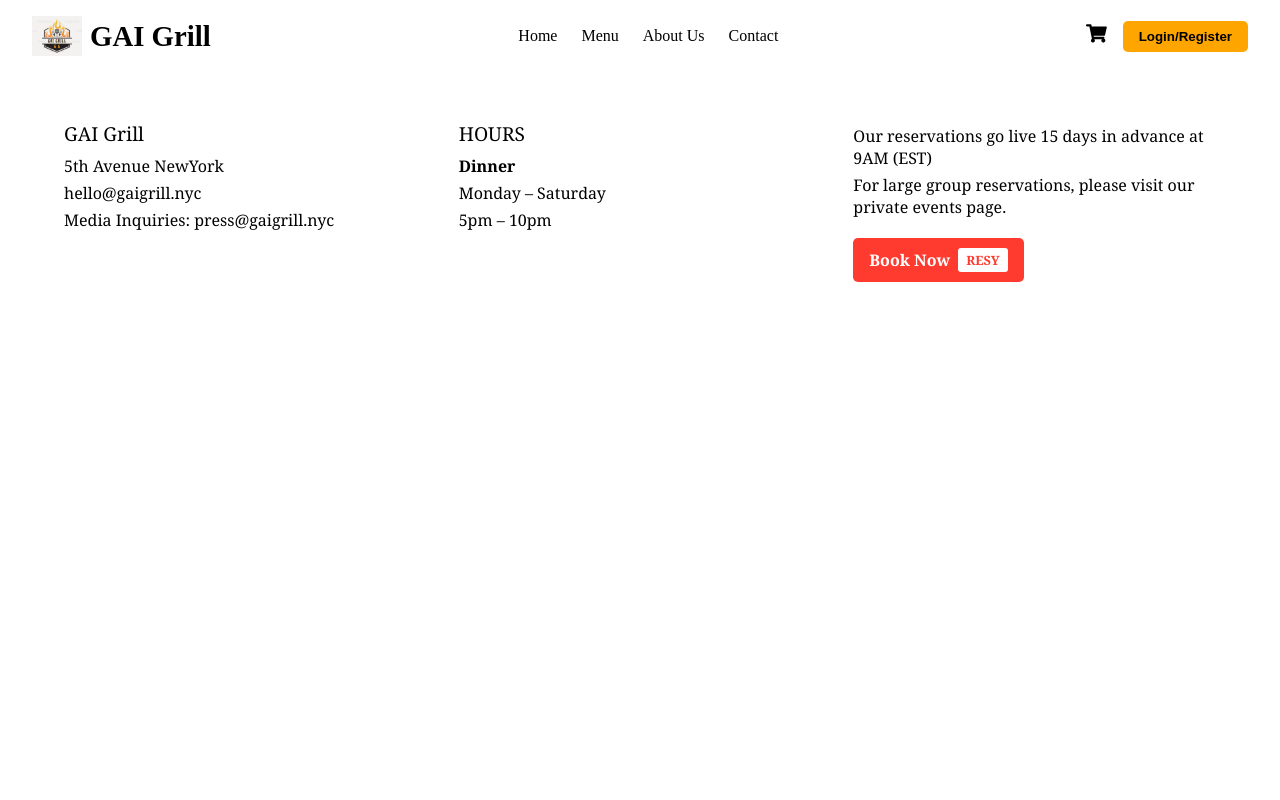
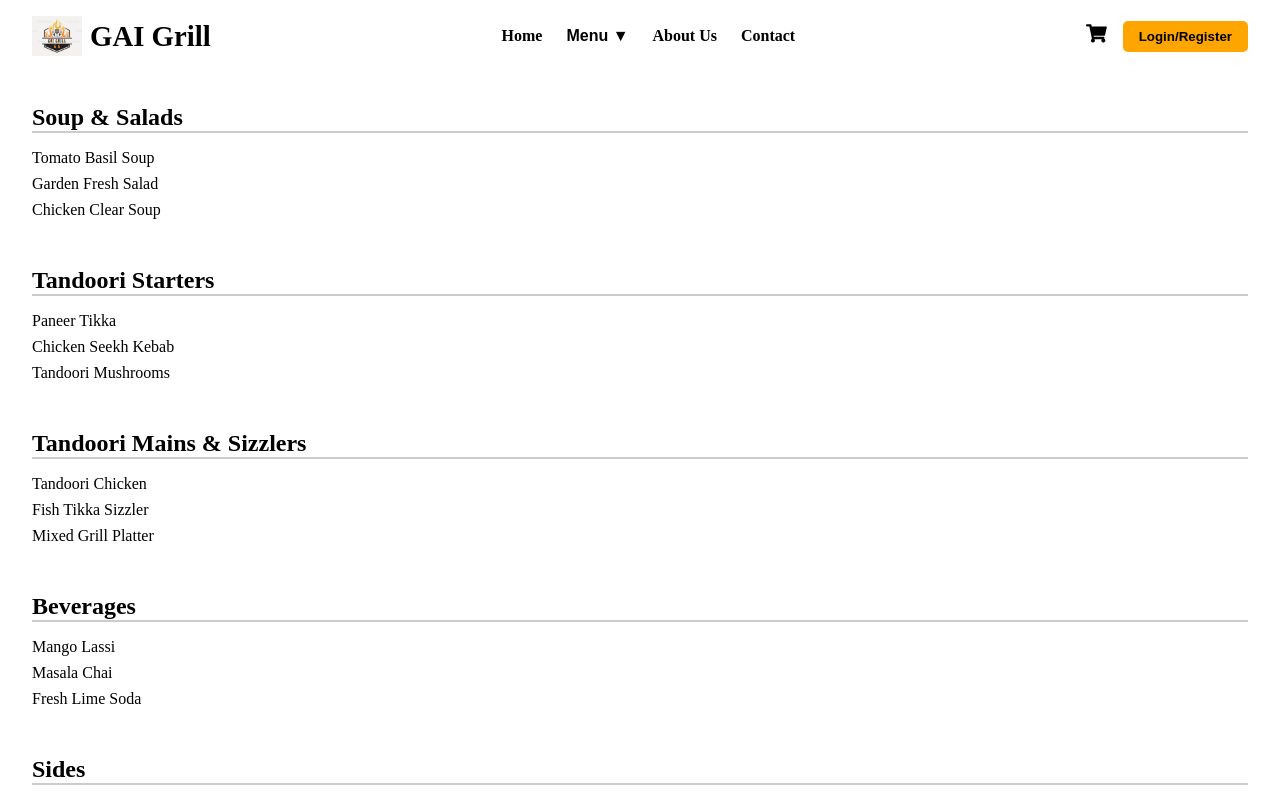
Before and after one commit to dayGreencoding/GaimRestaurantProject, a React (Vite) app: page /menu in a window 1280 px wide. Shown: the top 800 px of the page. Built offline with nearby package versions, Linux system fonts and the light colour scheme.

Commit message:
I added drop down menu section and added menu components

```diff
--- a/src/App.jsx
+++ b/src/App.jsx
@@ -1,20 +1,46 @@
 import React from 'react';
-import { BrowserRouter as Router, Routes, Route } from 'react-router-dom';
+import { BrowserRouter as Router, Routes, Route, useLocation } from 'react-router-dom';
 import Header from './Components/Header';
 import AboutUs from './Components/AboutUs';
 import MainContent from './Components/MainContent';
 import Footer from './Components/Footer';
+import MenuContent from './Components/MenuContent';
+
+
+function ScrollToSection() {
+  const { pathname } = useLocation();
+
+  React.useEffect(() => {
+    const id = pathname.replace("/", "");
+    if (id) {
+      const el = document.getElementById(id);
+      if (el) el.scrollIntoView({ behavior: "smooth" });
+    }
+  }, [pathname]);
+
+  return <MenuContent />;
+}
 
 function App() {
   return (
 
       <div className="app-container">
+
         <Header />
         <Routes>
           <Route path="/" element={<MainContent />} />
           <Route path="/about-us" element={<AboutUs />} />
-        </Routes>
+           <Route path="/menu" element={<MenuContent />} />
+
+          {/* These use the ScrollToSection helper */}
+          <Route path="/soup-salads" element={<ScrollToSection />} />
+          <Route path="/tandoori-starters" element={<ScrollToSection />} />
+          <Route path="/tandoori-mains" element={<ScrollToSection />} />
+          <Route path="/beverages" element={<ScrollToSection />} />
+         <Route path="/sides" element={<ScrollToSection />} />
+          </Routes>
         <Footer />
+
       </div>
 
   );
--- a/src/Components/Header.css
+++ b/src/Components/Header.css
@@ -6,6 +6,7 @@
   color: black;
   padding: 1rem 2rem;
 }
+
 .logo {
   display: flex;
   align-items: center;
@@ -13,30 +14,26 @@
 }
 
 .logo-image {
-  height: 40px; /* or adjust as needed */
+  height: 40px;
   width: auto;
 }
 
 .logo-text {
   font-size: 1.8rem;
   font-weight: bolder;
-  color:black;
-}
-
-.logo {
-  font-size: 1.8rem;
-  font-weight: bold;
+  color: black;
 }
 
 .nav-links {
   display: flex;
   gap: 1.5rem;
+  align-items: center;
 }
 
 .nav-links a {
-  color: black
+  color: black;
   text-decoration: none;
-  font-weight bold;
+  font-weight: bold;
 }
 
 .nav-links a:hover {
@@ -51,10 +48,11 @@
 
 .cart-icon {
   font-size: 1.3rem;
-  color: black
-  text-decoration none;
+  color: black;
+  text-decoration: none;
 }
 
+/* Login button */
 .login-btn {
   background-color: orange;
   color: black;
@@ -67,3 +65,56 @@
 .login-btn:hover {
   background-color: darkorange;
 }
+
+/* Dropdown menu inside nav */
+.menu-dropdown {
+  position: relative;
+  display: inline-block;
+}
+
+.dropbtn {
+  background: none;
+  border: none;
+  font-weight: bold;
+  color: black;
+  cursor: pointer;
+  font-size: 1rem;
+  padding: 0;
+}
+
+.dropdown-content {
+  display: none;
+  position: absolute;
+  background-color: white;
+  top: 100%;
+  left: 0;
+  min-width: 200px;
+  box-shadow: 0 8px 16px rgba(0,0,0,0.2);
+  z-index: 1000;
+}
+
+.dropdown-content a {
+  color: black;
+  padding: 12px 16px;
+  text-decoration: none;
+  display: block;
+}
+
+.dropdown-content a:hover {
+  background-color: #f1f1f1;
+}
+
+.menu-hover-area {
+  position: relative;
+}
+
+.menu-dropdown:hover .dropdown-content {
+  display: block;
+}
+
+
+.nav-links {
+  background-color: white;
+  padding: 0.5rem 1rem;
+  border-radius: 4px;
+}
--- a/src/Components/Header.jsx
+++ b/src/Components/Header.jsx
@@ -15,9 +15,21 @@ const Header = () => {
 
       <nav className="nav-links">
         <Link to="/">Home</Link>
-        <Link to="/menu">Menu</Link>
-        <Link to="/about-us">About Us</Link>
-        <Link to="/contact">Contact</Link>
+
+        <div className="menu-dropdown">
+          <button className="dropbtn">Menu ▼</button>
+            <div className="dropdown-content">
+              <Link to="/soup-salads">Soup & Salads</Link>
+              <Link to="/tandoori-starters">Tandoori Starters</Link>
+              <Link to="/tandoori-mains">Tandoori Mains & Sizzlers</Link>
+              <Link to="/beverages">Beverages</Link>
+              <Link to="/sides">Sides</Link>
+            </div>
+        </div>
+
+
+              <Link to="/about-us">About Us</Link>
+              <Link to="/contact">Contact</Link>
       </nav>
 
       <div className="header-right">
--- /dev/null
+++ b/src/Components/MenuContent.css
@@ -0,0 +1,21 @@
+.menu-content {
+  padding: 2rem;
+}
+
+section {
+  margin-bottom: 3rem;
+}
+
+section h2 {
+  margin-bottom: 1rem;
+  border-bottom: 2px solid #ccc;
+}
+
+ul {
+  list-style: none;
+  padding-left: 0;
+}
+
+li {
+  margin-bottom: 0.5rem;
+}
--- /dev/null
+++ b/src/Components/MenuContent.jsx
@@ -0,0 +1,55 @@
+import React from "react";
+import "./MenuContent.css";
+
+const MenuContent = () => {
+  return (
+    <main className="menu-content">
+      <section id="soup-salads">
+        <h2>Soup & Salads</h2>
+        <ul>
+          <li>Tomato Basil Soup</li>
+          <li>Garden Fresh Salad</li>
+          <li>Chicken Clear Soup</li>
+        </ul>
+      </section>
+
+      <section id="tandoori-starters">
+        <h2>Tandoori Starters</h2>
+        <ul>
+          <li>Paneer Tikka</li>
+          <li>Chicken Seekh Kebab</li>
+          <li>Tandoori Mushrooms</li>
+        </ul>
+      </section>
+
+      <section id="tandoori-mains">
+        <h2>Tandoori Mains & Sizzlers</h2>
+        <ul>
+          <li>Tandoori Chicken</li>
+          <li>Fish Tikka Sizzler</li>
+          <li>Mixed Grill Platter</li>
+        </ul>
+      </section>
+
+      <section id="beverages">
+        <h2>Beverages</h2>
+        <ul>
+          <li>Mango Lassi</li>
+          <li>Masala Chai</li>
+          <li>Fresh Lime Soda</li>
+        </ul>
+      </section>
+
+      <section id="sides">
+        <h2>Sides</h2>
+        <ul>
+          <li>Butter Naan</li>
+          <li>Steamed Rice</li>
+          <li>Raita</li>
+        </ul>
+      </section>
+    </main>
+  );
+};
+
+export default MenuContent;
```
Also changed, not shown: src/index.css (line endings or trailing spaces).
